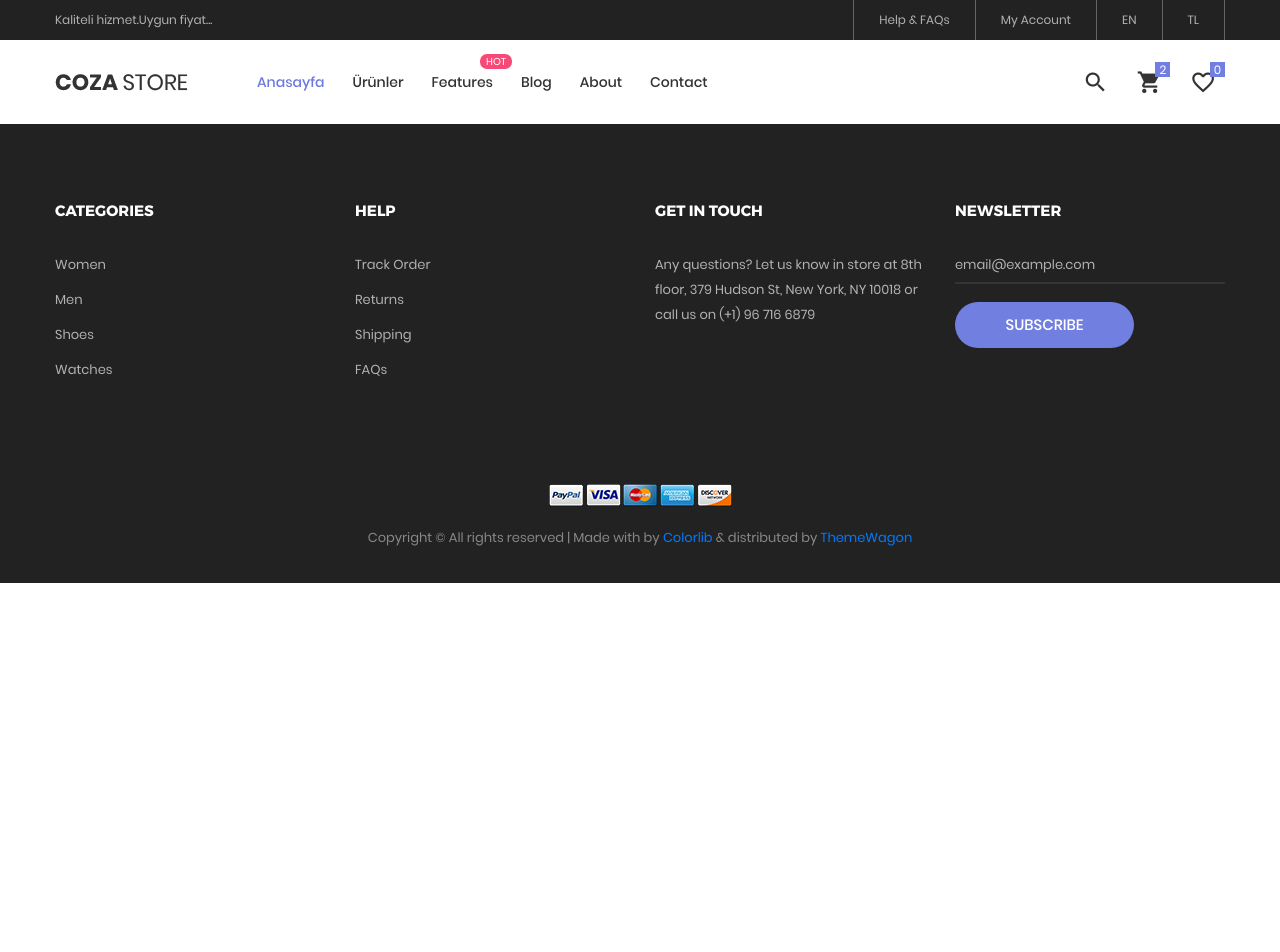
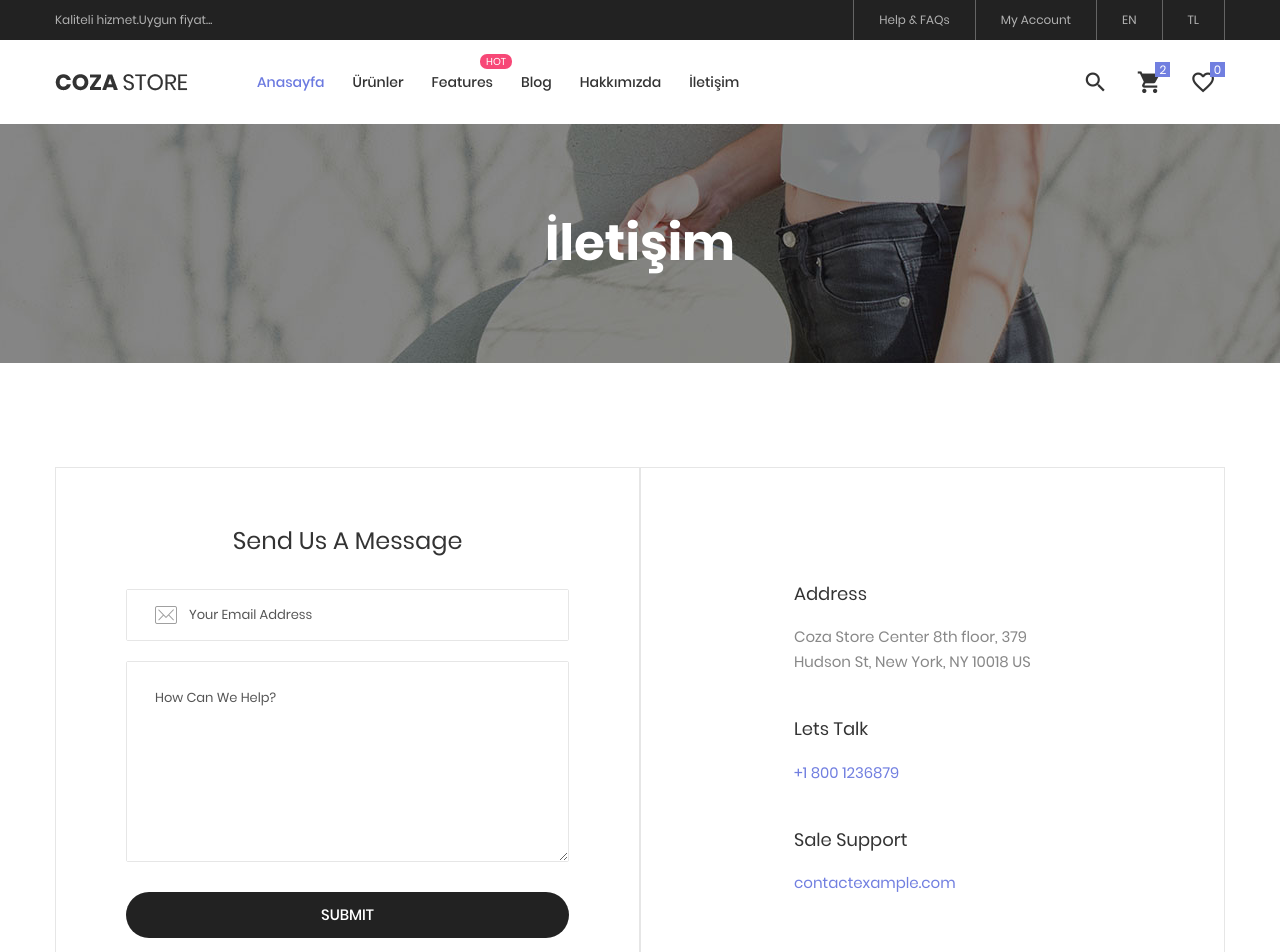
Before and after one commit to ubeydullah55/knzGrupFront, an Angular app: page /contact in a window 1280 px wide. Before the commit this address led to /. Shown: the top 952 px of the page. Before the commit the page ends 800 px from the top, so only its background shows below. Built offline with nearby package versions, Linux system fonts and the light colour scheme; some icons are missing.

Commit message:
add contact and about pages

```diff
--- a/src/app/include/front/header/header.component.html
+++ b/src/app/include/front/header/header.component.html
@@ -56,11 +56,11 @@
                         </li>
 
                         <li>
-                            <a href="about.html">About</a>
+                            <a href="about">Hakkımızda</a>
                         </li>
 
                         <li>
-                            <a href="contact.html">Contact</a>
+                            <a href="contact">İletişim</a>
                         </li>
                     </ul>
                 </div>
@@ -166,11 +166,11 @@
             </li>
 
             <li>
-                <a href="about.html">About</a>
+                <a href="about">Hakkımızda</a>
             </li>
 
             <li>
-                <a href="contact.html">Contact</a>
+                <a href="contact">İletişim</a>
             </li>
         </ul>
     </div>
--- /dev/null
+++ b/src/app/pages/front/about/about.component.html
@@ -0,0 +1,74 @@
+<!-- Title page -->
+<section class="bg-img1 txt-center p-lr-15 p-tb-92" style="background-image: url('assets/cozastore-master/images/bg-01.jpg');">
+    <h2 class="ltext-105 cl0 txt-center">
+        Hakkımızda
+    </h2>
+</section>
+
+
+<!-- Content page -->
+<section class="bg0 p-t-75 p-b-120">
+    <div class="container">
+        <div class="row p-b-148">
+            <div class="col-md-7 col-lg-8">
+                <div class="p-t-7 p-r-85 p-r-15-lg p-r-0-md">
+                    <h3 class="mtext-111 cl2 p-b-16">
+                        Our Story
+                    </h3>
+
+                    <p class="stext-113 cl6 p-b-26">
+                        Lorem ipsum dolor sit amet, consectetur adipiscing elit. Mauris consequat consequat enim, non auctor massa ultrices non. Morbi sed odio massa. Quisque at vehicula tellus, sed tincidunt augue. Orci varius natoque penatibus et magnis dis parturient montes, nascetur ridiculus mus. Maecenas varius egestas diam, eu sodales metus scelerisque congue. Pellentesque habitant morbi tristique senectus et netus et malesuada fames ac turpis egestas. Maecenas gravida justo eu arcu egestas convallis. Nullam eu erat bibendum, tempus ipsum eget, dictum enim. Donec non neque ut enim dapibus tincidunt vitae nec augue. Suspendisse potenti. Proin ut est diam. Donec condimentum euismod tortor, eget facilisis diam faucibus et. Morbi a tempor elit.
+                    </p>
+
+                    <p class="stext-113 cl6 p-b-26">
+                        Donec gravida lorem elit, quis condimentum ex semper sit amet. Fusce eget ligula magna. Aliquam aliquam imperdiet sodales. Ut fringilla turpis in vehicula vehicula. Pellentesque congue ac orci ut gravida. Aliquam erat volutpat. Donec iaculis lectus a arcu facilisis, eu sodales lectus sagittis. Etiam pellentesque, magna vel dictum rutrum, neque justo eleifend elit, vel tincidunt erat arcu ut sem. Sed rutrum, turpis ut commodo efficitur, quam velit convallis ipsum, et maximus enim ligula ac ligula.
+                    </p>
+
+                    <p class="stext-113 cl6 p-b-26">
+                        Any questions? Let us know in store at 8th floor, 379 Hudson St, New York, NY 10018 or call us on (+1) 96 716 6879
+                    </p>
+                </div>
+            </div>
+
+            <div class="col-11 col-md-5 col-lg-4 m-lr-auto">
+                <div class="how-bor1 ">
+                    <div class="hov-img0">
+                        <img src="assets/cozastore-master/images/about-01.jpg" alt="IMG">
+                    </div>
+                </div>
+            </div>
+        </div>
+
+        <div class="row">
+            <div class="order-md-2 col-md-7 col-lg-8 p-b-30">
+                <div class="p-t-7 p-l-85 p-l-15-lg p-l-0-md">
+                    <h3 class="mtext-111 cl2 p-b-16">
+                        Our Mission
+                    </h3>
+
+                    <p class="stext-113 cl6 p-b-26">
+                        Mauris non lacinia magna. Sed nec lobortis dolor. Vestibulum rhoncus dignissim risus, sed consectetur erat. Pellentesque habitant morbi tristique senectus et netus et malesuada fames ac turpis egestas. Nullam maximus mauris sit amet odio convallis, in pharetra magna gravida. Praesent sed nunc fermentum mi molestie tempor. Morbi vitae viverra odio. Pellentesque ac velit egestas, luctus arcu non, laoreet mauris. Sed in ipsum tempor, consequat odio in, porttitor ante. Ut mauris ligula, volutpat in sodales in, porta non odio. Pellentesque tempor urna vitae mi vestibulum, nec venenatis nulla lobortis. Proin at gravida ante. Mauris auctor purus at lacus maximus euismod. Pellentesque vulputate massa ut nisl hendrerit, eget elementum libero iaculis.
+                    </p>
+
+                    <div class="bor16 p-l-29 p-b-9 m-t-22">
+                        <p class="stext-114 cl6 p-r-40 p-b-11">
+                            Creativity is just connecting things. When you ask creative people how they did something, they feel a little guilty because they didn't really do it, they just saw something. It seemed obvious to them after a while.
+                        </p>
+
+                        <span class="stext-111 cl8">
+                            - Steve Job’s
+                        </span>
+                    </div>
+                </div>
+            </div>
+
+            <div class="order-md-1 col-11 col-md-5 col-lg-4 m-lr-auto p-b-30">
+                <div class="how-bor2">
+                    <div class="hov-img0">
+                        <img src="assets/cozastore-master/images/about-02.jpg" alt="IMG">
+                    </div>
+                </div>
+            </div>
+        </div>
+    </div>
+</section>
--- /dev/null
+++ b/src/app/pages/front/contact/contact.component.html
@@ -0,0 +1,91 @@
+<section class="bg-img1 txt-center p-lr-15 p-tb-92" style="background-image: url('assets/cozastore-master/images/bg-01.jpg');">
+    <h2 class="ltext-105 cl0 txt-center">
+        İletişim
+    </h2>
+</section>
+
+<section class="bg0 p-t-104 p-b-116">
+		<div class="container">
+			<div class="flex-w flex-tr">
+				<div class="size-210 bor10 p-lr-70 p-t-55 p-b-70 p-lr-15-lg w-full-md">
+					<form>
+						<h4 class="mtext-105 cl2 txt-center p-b-30">
+							Send Us A Message
+						</h4>
+
+						<div class="bor8 m-b-20 how-pos4-parent">
+							<input class="stext-111 cl2 plh3 size-116 p-l-62 p-r-30" type="text" name="email" placeholder="Your Email Address">
+							<img class="how-pos4 pointer-none" src="assets/cozastore-master/images/icons/icon-email.png" alt="ICON">
+						</div>
+
+						<div class="bor8 m-b-30">
+							<textarea class="stext-111 cl2 plh3 size-120 p-lr-28 p-tb-25" name="msg" placeholder="How Can We Help?"></textarea>
+						</div>
+
+						<button class="flex-c-m stext-101 cl0 size-121 bg3 bor1 hov-btn3 p-lr-15 trans-04 pointer">
+							Submit
+						</button>
+					</form>
+				</div>
+
+				<div class="size-210 bor10 flex-w flex-col-m p-lr-93 p-tb-30 p-lr-15-lg w-full-md">
+					<div class="flex-w w-full p-b-42">
+						<span class="fs-18 cl5 txt-center size-211">
+							<span class="lnr lnr-map-marker"></span>
+						</span>
+
+						<div class="size-212 p-t-2">
+							<span class="mtext-110 cl2">
+								Address
+							</span>
+
+							<p class="stext-115 cl6 size-213 p-t-18">
+								Coza Store Center 8th floor, 379 Hudson St, New York, NY 10018 US
+							</p>
+						</div>
+					</div>
+
+					<div class="flex-w w-full p-b-42">
+						<span class="fs-18 cl5 txt-center size-211">
+							<span class="lnr lnr-phone-handset"></span>
+						</span>
+
+						<div class="size-212 p-t-2">
+							<span class="mtext-110 cl2">
+								Lets Talk
+							</span>
+
+							<p class="stext-115 cl1 size-213 p-t-18">
+								+1 800 1236879
+							</p>
+						</div>
+					</div>
+
+					<div class="flex-w w-full">
+						<span class="fs-18 cl5 txt-center size-211">
+							<span class="lnr lnr-envelope"></span>
+						</span>
+
+						<div class="size-212 p-t-2">
+							<span class="mtext-110 cl2">
+								Sale Support
+							</span>
+
+							<p class="stext-115 cl1 size-213 p-t-18">
+								contactexample.com
+							</p>
+						</div>
+					</div>
+				</div>
+			</div>
+		</div>
+	</section>
+
+<!--
+<div class="map">
+    <div class="size-303" id="google_map" data-map-x="40.691446" data-map-y="-73.886787" data-pin="assets/cozastore-master/images/icons/pin.png" data-scrollwhell="0" data-draggable="1" data-zoom="11"></div>
+</div>
+
+<script src="https://maps.googleapis.com/maps/api/js?key=AIzaSyAKFWBqlKAGCeS1rMVoaNlwyayu0e0YRes"></script>
+<script src="js/map-custom.js"></script>
+-->
--- a/src/index.html
+++ b/src/index.html
@@ -141,5 +141,6 @@
 	</script>
 <!--===============================================================================================-->
 	<script src="assets/cozastore-master/js/main.js"></script>
+<!--===============================================================================================-->
 </body>
 </html>
```
Also changed, not shown: src/app/app.routes.ts (+10 -0 lines), src/app/pages/front/about/about.component.ts (added, +12 -0 lines), src/app/pages/front/contact/contact.component.ts (added, +12 -0 lines), src/app/pages/front/about/about.component.css (added), src/app/pages/front/contact/contact.component.css (added), 2 other files (tests, documents, lock files or other folders).
